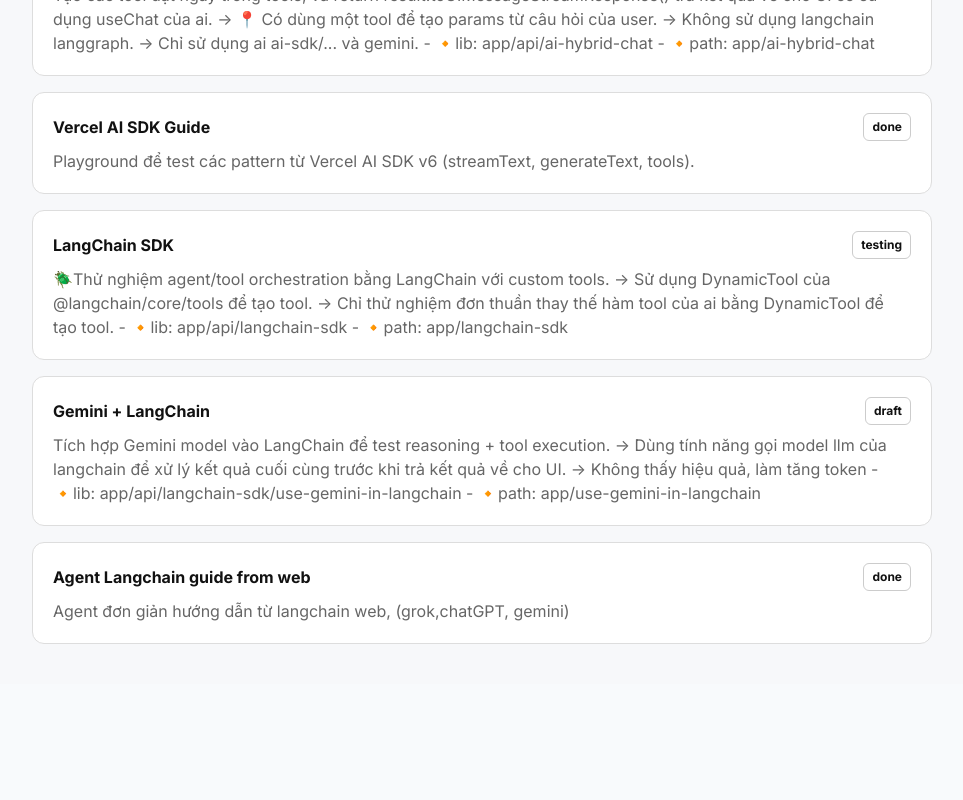
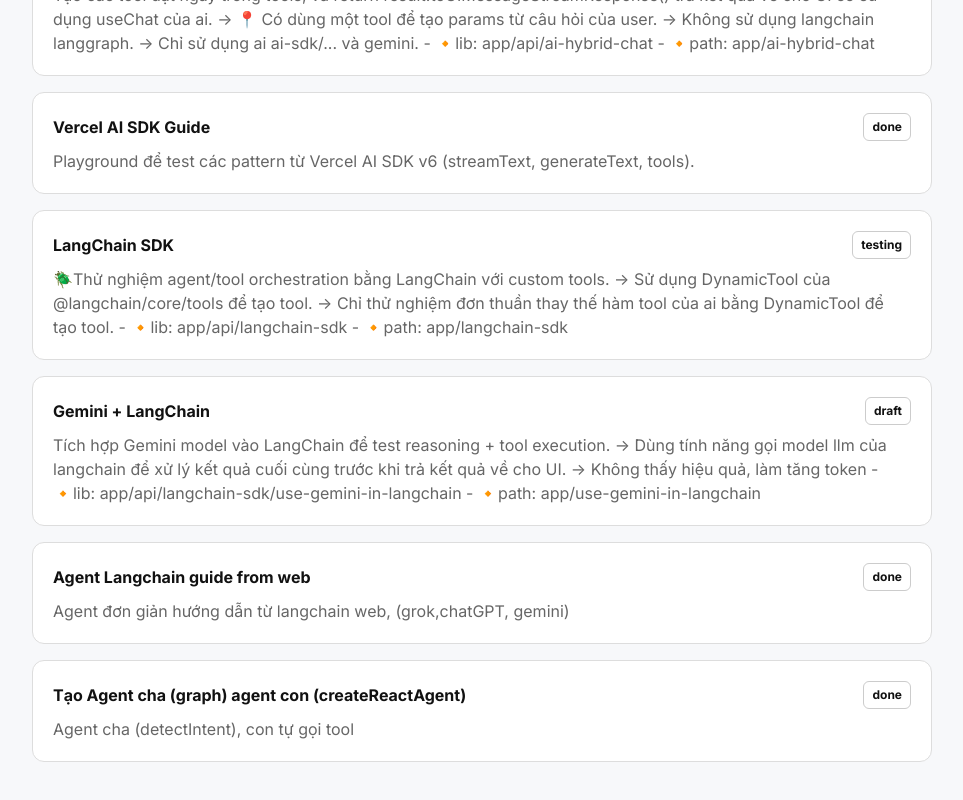
Before and after one commit to phxbinh/TrungNguyen, a Next.js app: page / in a window 1280 px wide. Shown: the part 950-1750 px from the top of the page, without its empty margins (8-971 px from the left). Before the commit the page ends 1634 px from the top, so only its background shows below. Built offline with nearby package versions, Linux system fonts and the light colour scheme.

Commit message:
Update page.tsx

```diff
--- a/src/app/page.tsx
+++ b/src/app/page.tsx
@@ -141,6 +141,13 @@ Khai báo các tools, sau đó:
     title: 'Agent Langchain guide from web',
     summary:
       'Agent đơn giản hướng dẫn từ langchain web, (grok,chatGPT, gemini)',
+    status: 'done',
+  },
+{
+    href: '/chat-langgraph-agent-child',
+    title: 'Tạo Agent cha (graph) agent con (createReactAgent)',
+    summary:
+      'Agent cha (detectIntent), con tự gọi tool',
     status: 'done',
   },
 ];
```
